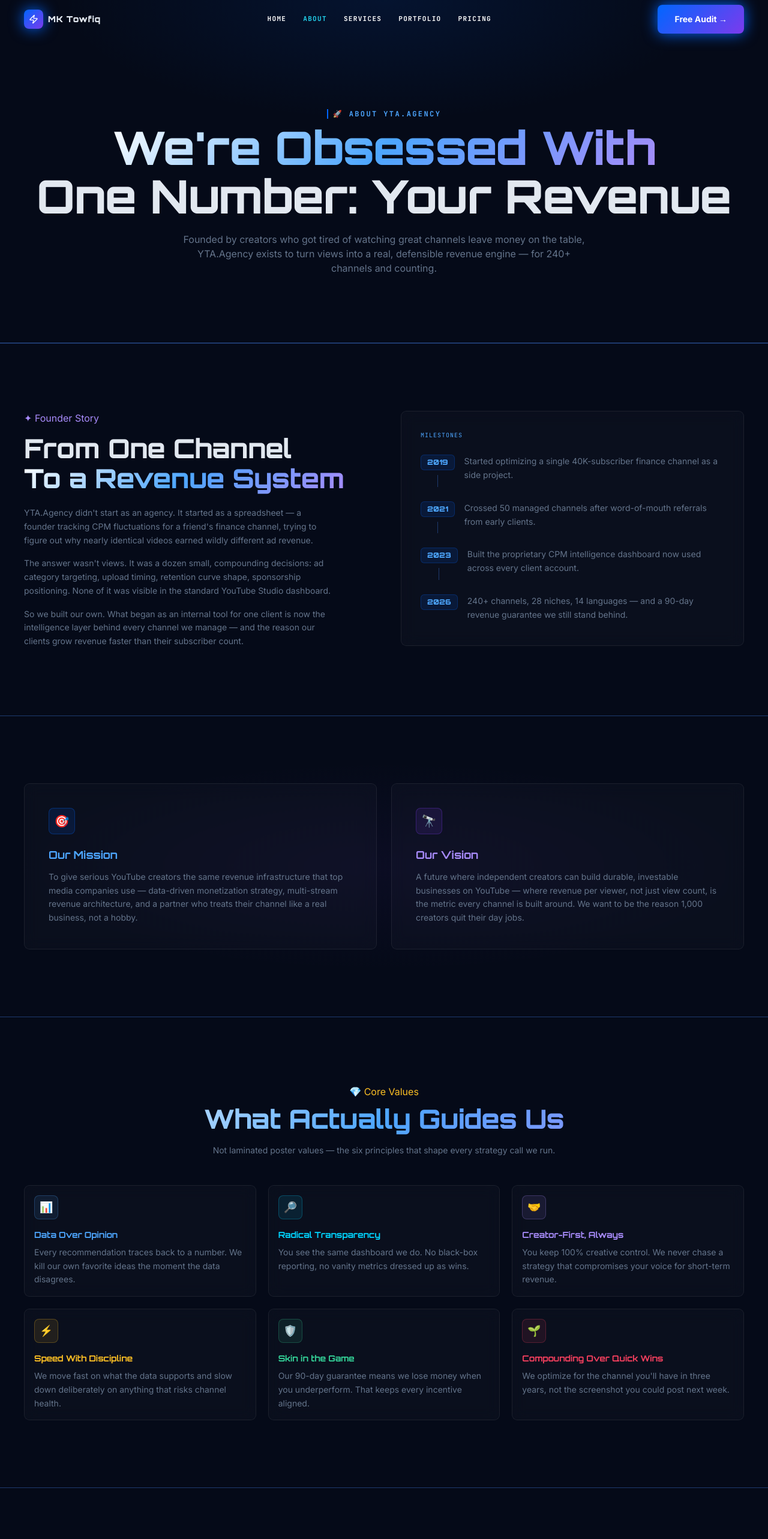
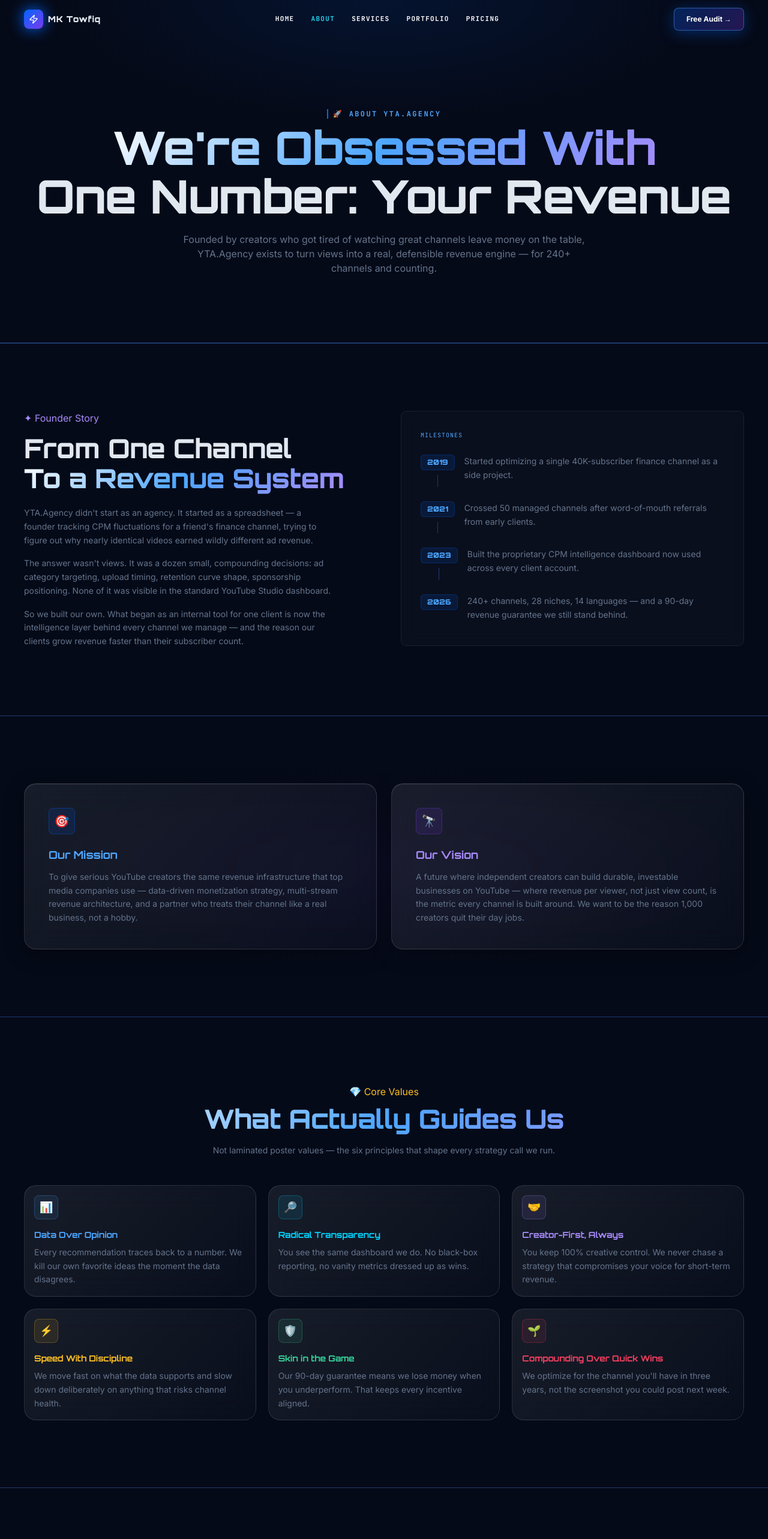
Before and after one commit to mkhamimhasan/youtube-monetization-academy, a React (Vite) app: page /about in a window 1280 px wide. Shown: the top 2566 px of the page at 60% size. Built offline with nearby package versions, Linux system fonts and the light colour scheme.

Commit message:
add glassmorphism design and update branding

```diff
--- a/src/components/layout/Footer.jsx
+++ b/src/components/layout/Footer.jsx
@@ -72,7 +72,7 @@ export default function Footer() {
               </span>
             </Link>
             <p className="text-ink-secondary text-xs leading-relaxed mb-5 max-w-[220px]">
-              Premium YouTube monetization strategy for creators ready to scale revenue, CPM, and audience.
+              Premium website creation & video editing services — built to help your brand look sharp, load fast, and convert.
             </p>
 
             {/* Social row */}
@@ -84,7 +84,7 @@ export default function Footer() {
                   target="_blank"
                   rel="noopener noreferrer"
                   aria-label={label}
-                  className={`h-8 w-8 flex items-center justify-center rounded-lg glass-panel text-ink-muted transition-all duration-200 ${color} focus-neon`}
+                  className={`h-8 w-8 flex items-center justify-center rounded-lg glass-card text-ink-muted transition-all duration-200 ${color} focus-neon`}
                 >
                   <Icon className="h-3.5 w-3.5" />
                 </a>
@@ -117,10 +117,10 @@ export default function Footer() {
             <ul className="space-y-3">
               <li>
                 <a
-                  href="mailto:hello@yta.agency"
+                  href="mailto:mkhamim1050100@gmail.com"
                   className="text-ink-secondary hover:text-neon-blue-light text-xs transition-colors duration-200 focus-neon rounded block"
                 >
-                  hello@yta.agency
+                  mkhamim1050100@gmail.com
                 </a>
               </li>
               <li>
@@ -142,7 +142,7 @@ export default function Footer() {
         <div className="neon-divider my-8" />
         <div className="flex flex-col md:flex-row items-center justify-between gap-3">
           <p className="font-mono text-[10px] text-ink-muted">
-            © {year} YTA.Agency — All rights reserved.
+            © {year} MK Towfiq — All rights reserved.
           </p>
           <div className="flex items-center gap-6">
             {['Privacy Policy', 'Terms of Service', 'Cookie Policy'].map((item) => (
--- a/src/components/layout/Navbar.jsx
+++ b/src/components/layout/Navbar.jsx
@@ -42,7 +42,7 @@ export default function Navbar() {
       className={cn(
         'fixed top-0 left-0 right-0 z-50 transition-all duration-300',
         scrolled
-          ? 'bg-space-panel/95 backdrop-blur-md border-b border-line'
+          ? 'glass-nav'
           : 'bg-transparent border-b border-transparent'
       )}
     >
@@ -81,7 +81,7 @@ export default function Navbar() {
         <div className="hidden md:flex items-center gap-3">
           <a
             href={ANCHORS.APPLY}
-            className="btn-primary text-xs px-5 py-2.5 focus-neon rounded-lg"
+            className="glass-button text-xs px-5 py-2.5 focus-neon rounded-lg text-white font-bold"
           >
             Free Audit →
           </a>
@@ -99,7 +99,7 @@ export default function Navbar() {
 
       {/* Mobile drawer */}
       {open && (
-        <div className="md:hidden bg-space-panel/98 backdrop-blur-md border-t border-line">
+        <div className="md:hidden glass-nav">
           <div className="container-shell flex flex-col gap-1 py-4">
             {NAV_LINKS.map(({ label, to }) => (
               <NavLink
@@ -121,7 +121,7 @@ export default function Navbar() {
             <a
               href={ANCHORS.APPLY}
               onClick={() => setOpen(false)}
-              className="btn-primary mt-3 text-xs w-full text-center py-3 focus-neon rounded-lg"
+              className="glass-button mt-3 text-xs w-full text-center py-3 focus-neon rounded-lg text-white font-bold"
             >
               Get Free Audit →
             </a>
--- a/src/components/sections/HeroSection.jsx
+++ b/src/components/sections/HeroSection.jsx
@@ -492,11 +492,9 @@ export default function HeroSection() {
             }}
           >
             <div
-              className="glass-panel px-4 py-3 min-w-[140px]"
+              className="glass-card px-4 py-3 min-w-[140px]"
               style={{
                 borderColor: `${p.accent}40`,
-                background: `rgba(5,10,24,0.75)`,
-                backdropFilter: 'blur(12px)',
                 boxShadow: `0 0 20px ${p.accent}22`,
               }}
             >
@@ -529,17 +527,15 @@ export default function HeroSection() {
         {/* Eyebrow */}
         <div className="hero-text mb-6" style={{ opacity: 0, transform: 'translateY(24px)' }}>
           <span
-            className="badge-cyan"
+            className="badge-cyan glass-badge"
             style={{
               color: '#ffcf8a',
               borderColor: 'rgba(255,140,0,0.5)',
-              background: 'rgba(8,4,2,0.65)',
-              backdropFilter: 'blur(8px)',
               boxShadow: '0 0 16px rgba(255,90,0,0.25), inset 0 0 12px rgba(0,0,0,0.4)',
               textShadow: '0 0 8px rgba(255,140,0,0.5)',
             }}
           >
-            ⚡ Premium YouTube Growth Agency
+            ⚡ Website Creation & Video Editing
           </span>
         </div>
 
@@ -573,9 +569,9 @@ export default function HeroSection() {
         >
           <a
             href="/#apply"
-            className="btn-primary text-sm px-8 py-4 font-display tracking-wider"
+            className="glass-button text-sm px-8 py-4 font-display tracking-wider text-white"
             style={{
-              background: 'linear-gradient(135deg, #ff9500 0%, #ff3d00 100%)',
+              background: 'linear-gradient(135deg, rgba(255,149,0,0.85) 0%, rgba(255,61,0,0.85) 100%)',
               boxShadow: '0 0 28px rgba(255,90,0,0.45), 0 4px 18px rgba(0,0,0,0.5)',
               border: '1px solid rgba(255,220,180,0.35)',
             }}
@@ -584,12 +580,10 @@ export default function HeroSection() {
           </a>
           <a
             href="/#reviews"
-            className="btn-ghost text-sm px-8 py-4 font-display tracking-wider"
+            className="glass-badge text-sm px-8 py-4 font-display tracking-wider rounded-lg transition-all"
             style={{
               borderColor: 'rgba(255,140,0,0.4)',
               color: '#ffb347',
-              background: 'rgba(8,4,2,0.55)',
-              backdropFilter: 'blur(8px)',
             }}
           >
             📊 See Client Results
--- a/src/styles/globals.css
+++ b/src/styles/globals.css
@@ -236,3 +236,51 @@ p {
 .form-input {
   @apply w-full rounded-lg bg-white/[0.03] border border-white/10 px-4 py-3 text-sm text-ink-primary placeholder:text-ink-muted transition-colors duration-200 focus:outline-none focus:border-neon-blue-light;
 }
+/* ---------------------------------------------------------------- */
+/* GLASSMORPHISM + GLOW SYSTEM — Appended only; no existing rules modified. */
+/* ---------------------------------------------------------------- */
+
+.glass-card {
+  background: linear-gradient(135deg, rgba(255,255,255,0.08), rgba(255,255,255,0.02));
+  backdrop-filter: blur(20px);
+  -webkit-backdrop-filter: blur(20px);
+  border: 1px solid rgba(255,255,255,0.12);
+  border-radius: 20px;
+  box-shadow: 0 8px 32px rgba(0,0,0,0.37), inset 0 1px 0 rgba(255,255,255,0.1);
+  transition: all 0.35s ease;
+}
+
+.glass-card:hover {
+  background: linear-gradient(135deg, rgba(255,255,255,0.12), rgba(255,255,255,0.04));
+  border-color: rgba(77,166,255,0.45);
+  box-shadow: 0 12px 45px rgba(0,102,255,0.3), inset 0 1px 0 rgba(255,255,255,0.15);
+  transform: translateY(-6px);
+}
+
+.glass-nav {
+  background: rgba(8,15,34,0.55);
+  backdrop-filter: blur(24px);
+  -webkit-backdrop-filter: blur(24px);
+  border-bottom: 1px solid rgba(255,255,255,0.08);
+}
+
+.glass-button {
+  background: linear-gradient(135deg, rgba(0,102,255,0.28), rgba(124,58,237,0.28));
+  backdrop-filter: blur(12px);
+  -webkit-backdrop-filter: blur(12px);
+  border: 1px solid rgba(77,166,255,0.45);
+  box-shadow: 0 4px 24px rgba(0,102,255,0.35);
+  transition: all 0.3s ease;
+}
+
+.glass-button:hover {
+  box-shadow: 0 6px 32px rgba(0,102,255,0.55);
+  transform: translateY(-2px) scale(1.02);
+}
+
+.glass-badge {
+  background: rgba(255,255,255,0.06);
+  backdrop-filter: blur(10px);
+  -webkit-backdrop-filter: blur(10px);
+  border: 1px solid rgba(255,255,255,0.15);
+}
```
